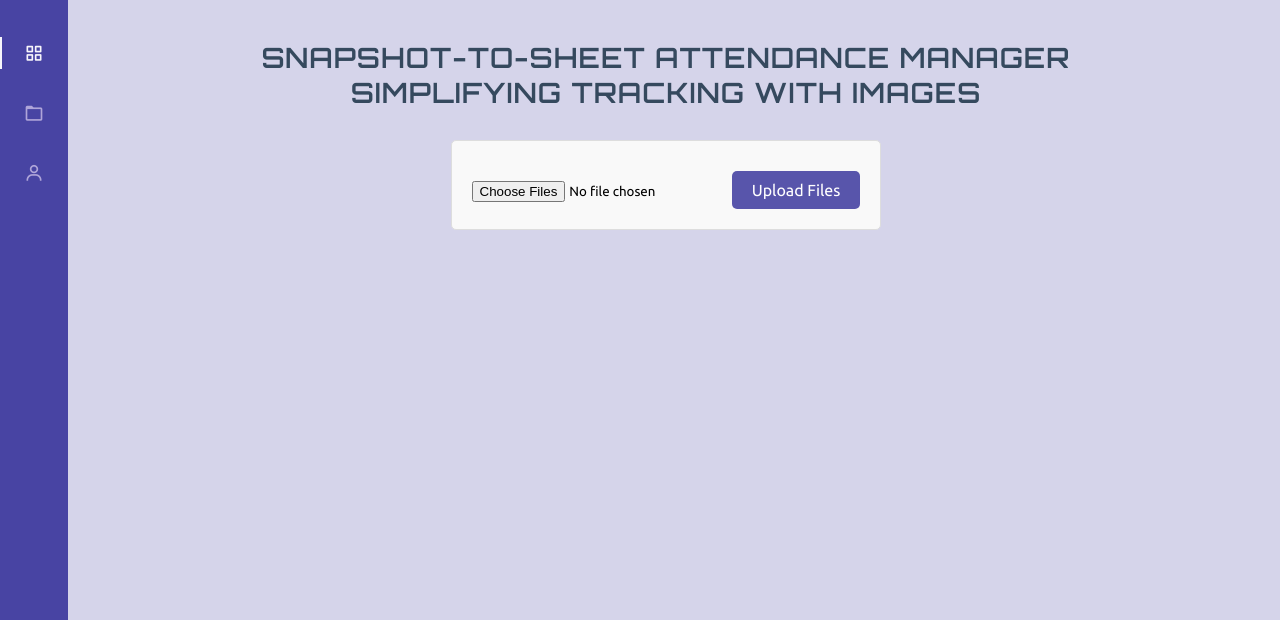
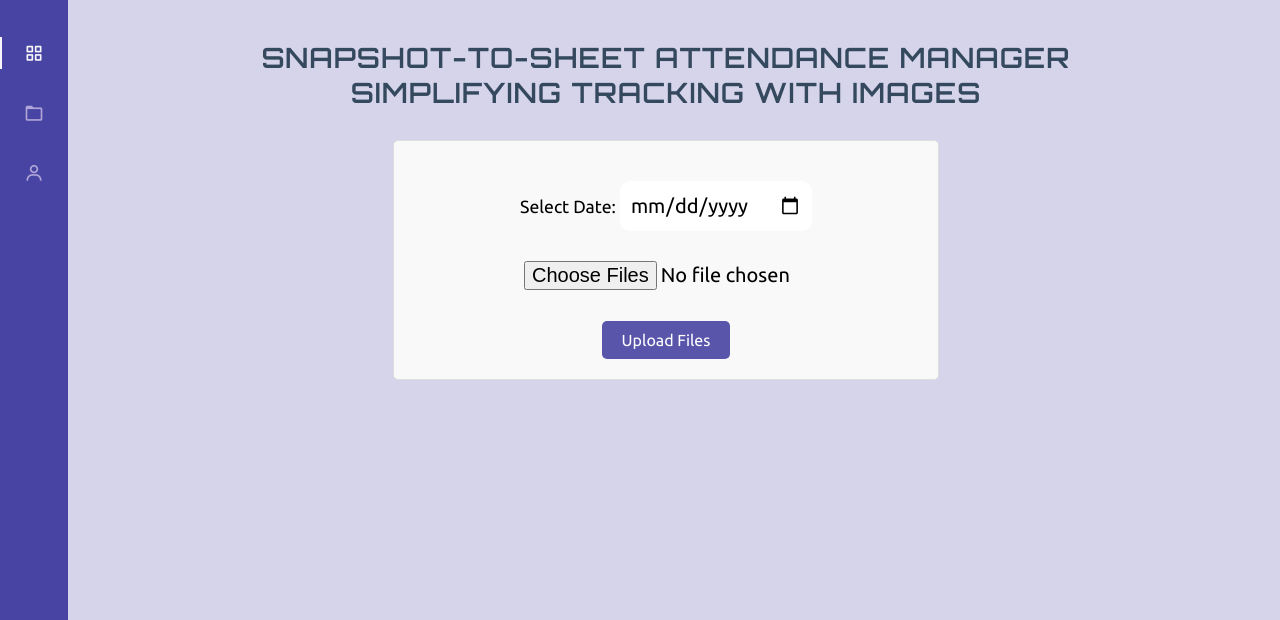
Before and after one commit to dark-soul33/Team_project, a Django app: page /face/upload/ in a window 1280 px wide. Shown: the part 64-684 px from the top of the page. Run offline with Django 4.2, Linux system fonts and the light colour scheme; a user stored in the database is signed in; some web fonts are replaced.

Commit message:
final commit

```diff
--- a/facerec/views.py
+++ b/facerec/views.py
@@ -53,15 +53,17 @@ def upload_images(request):
 
 
     attend = pd.DataFrame(data)
+    present_count =round((len(attend)/83)*100,2)
+    absent_count = round(100-present_count,2)
     refer = pd.read_csv('reference.csv')
     output_file = refer.copy()
     attend['Status']='Present'
     attend=attend.drop_duplicates()
     output_file = output_file.merge(attend, on='Name', how='left')
-    output_file['Status'].fillna('absent', inplace=True)
+    output_file['Status'].fillna('Absent', inplace=True)
     # Save the DataFrame to an Excel file
     output_file.to_excel('output.xlsx', index=False)
     output_html = output_file.to_html(classes='table table-striped')
-    # print(data)
+    # print(data['Name'])
 
-    return render(request, 'upload_images.html', context = {'form': form,'output_html': output_html, 'names': data['Name'] })
+    return render(request, 'upload_images.html', context = {'form': form,'output_html': output_html, 'names': data['Name'] ,'present_count': present_count,'absent_count': absent_count})
--- a/templates/upload_images.html
+++ b/templates/upload_images.html
@@ -1,5 +1,5 @@
 <!-- upload_images.html -->
-{%load static%}
+{% load static %}
 <!DOCTYPE html>
 <html>
   <head>
@@ -64,6 +64,10 @@
         border: 1px solid #ddd; /* Added border */
         border-radius: 5px; /* Rounded corners */
         background-color: #f9f9f9; /* Light background color */
+        display: flex;
+        align-items: center;
+        justify-content: center;
+        flex-direction: column;
       }
 
       h2 {
@@ -104,6 +108,48 @@
         letter-spacing: 1px;
         text-align:center
       }
+      form .date{
+        margin-top: 20px;
+        margin-bottom: 20px;
+      }
+      form .date input, form .file input{
+        outline: none;
+        border: 0px;
+        border-radius: 10px;
+        height: 50px;
+        padding: 10px;
+        cursor: pointer;
+        font-size: 20px;
+        color: #000;
+      }
+      form .file input{
+        margin-left: 100px;
+        margin-bottom: 10px;
+      }
+      .bar-container {
+        display: flex;
+        align-items: center;
+        height: 30px;
+        width: 300px;  /* Adjust the width as needed */
+        border: 1px solid #ddd;
+        margin: 10px;
+    }
+
+    .present-bar {
+        height: 100%;
+        background-color: #4caf5078;  /* Green color for present students */
+        width: {{present_count}}%;
+        text-align:center;
+        border-radius:10px 0 0 10px;
+    }
+
+    .absent-bar {
+        height: 100%;
+        background-color: #d39498a8;  /* Red color for absent students */
+        width: {{ absent_count}}%;
+        text-align:center;
+        border-radius:0 10px 10px 0;
+    }
     </style>
     <link rel="stylesheet" href="{% static "index.css" %}" />
   </head>
@@ -174,11 +220,21 @@
       enctype="multipart/form-data"
     >
       {% csrf_token %}
-      <input type="file" name="images" multiple />
+      <div class="date">
+        <label for="date">Select Date:</label>
+        <input type="date" name="date" id="date" />
+      </div>
+      <div class="file">
+        <input type="file" name="images" multiple />
+      </div>
       <button type="submit" class="up btn">Upload Files</button>
     </form>
     {% if names %}
     <h2>Student Data</h2>
+    <div class="bar-container">
+      <div class="present-bar">{{present_count}}%</div>
+      <div class="absent-bar">{{absent_count}}%</div>
+    </div>
     <a href="?download=true" class ="up">Download Excel File</a>
     {{ output_html|safe }}
     <!-- Display the DataFrame table -->
```
Also changed, not shown: templates/index.html (+6 -1 lines), db.sqlite3, 1 other file.
